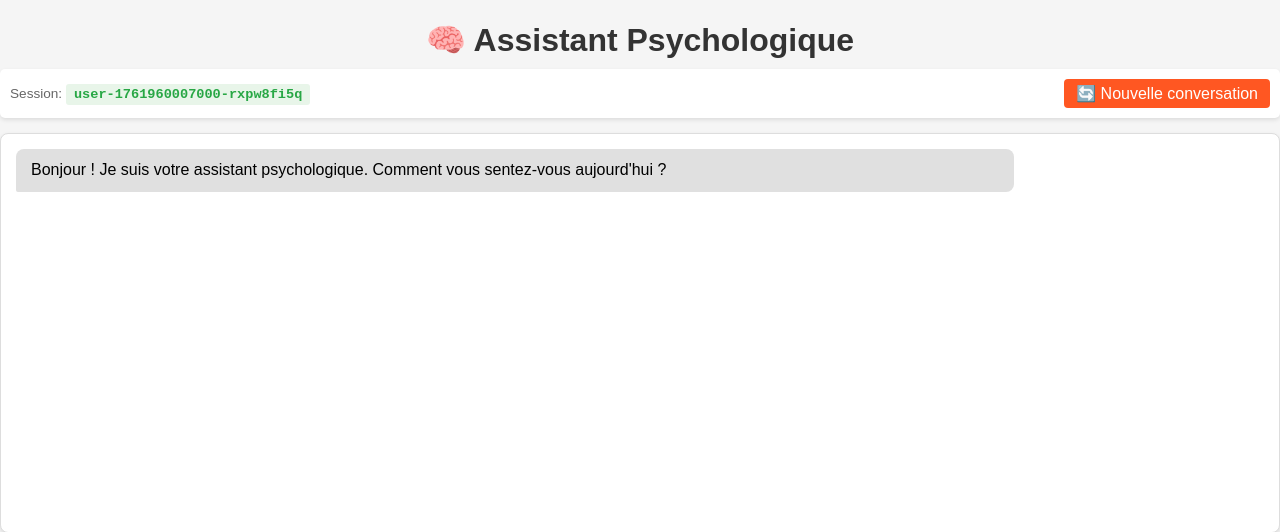
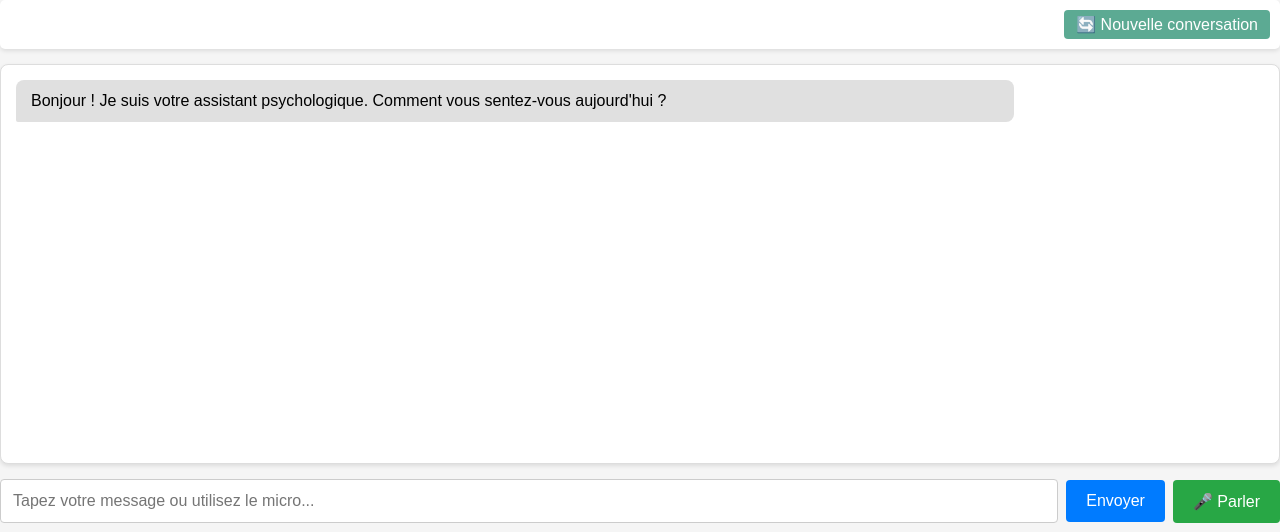
Before and after one commit to FranckBG1/agentic-ia-agent, a Flask app: page / in a window 1280 px wide. Shown: the top 532 px of the page. Run offline with Flask 3, Linux system fonts and the light colour scheme.

Commit message:
new commit oj css

```diff
--- a/static/css/style.css
+++ b/static/css/style.css
@@ -243,6 +243,7 @@ h1 {
 .session-info {
   font-size: 0.85em;
   color: #666;
+  visibility: hidden;
 }
 
 #session-id {
@@ -256,7 +257,7 @@ h1 {
 
 #reset-button {
   padding: 5px 12px;
-  background: #ff5722;
+  background: #5caa93;
   color: white;
   border: none;
   border-radius: 4px;
--- a/templates/index.html
+++ b/templates/index.html
@@ -19,8 +19,6 @@
     />
   </head>
   <body>
-    <h1>🧠 Assistant Psychologique</h1>
-
     <!-- Conteneur pour les messages d'urgence (fixe en haut) -->
     <div id="emergency-banner" class="emergency-banner" style="display: none">
       <!-- Le message d'urgence sera inséré ici -->
```
